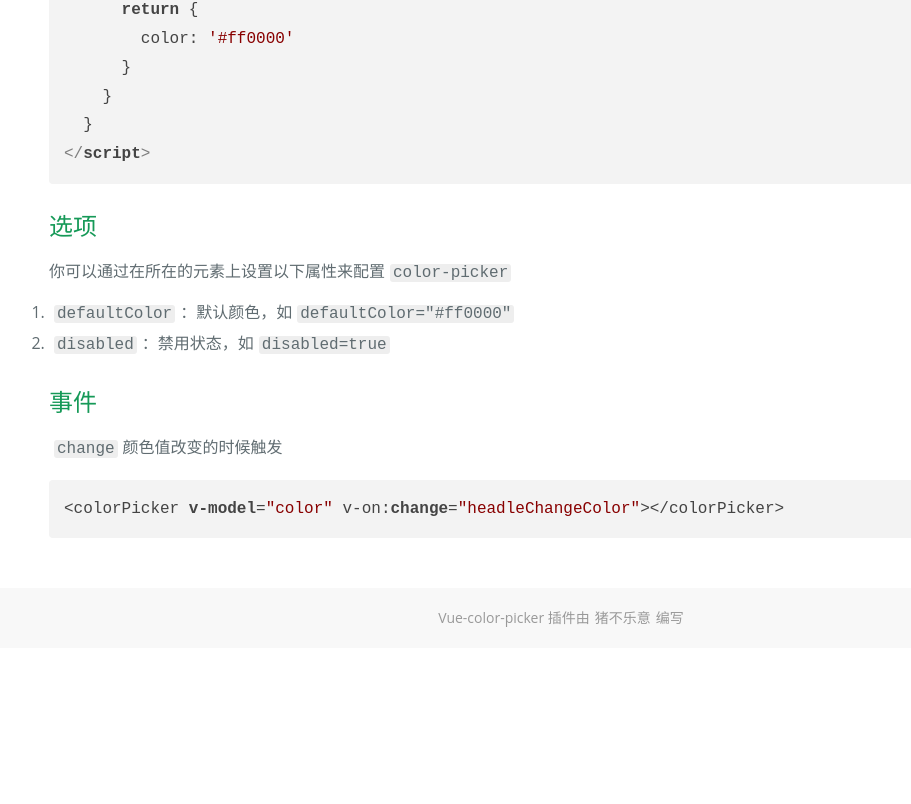
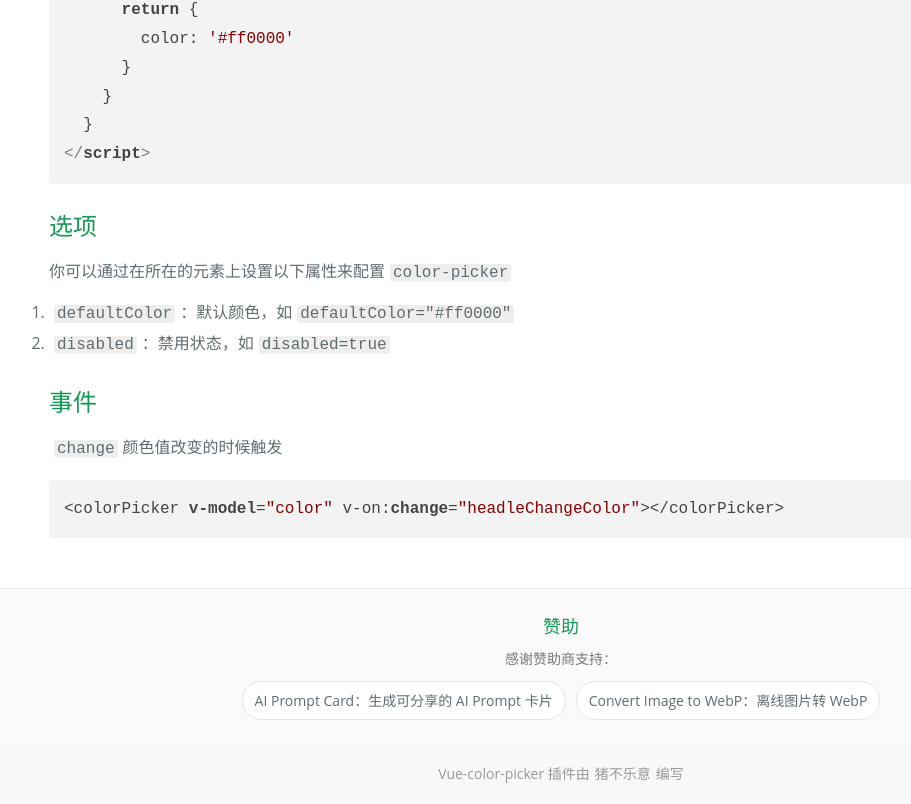
Before and after one commit to zuley/vue-color-picker, a Vue app: page / in a window 1280 px wide. Shown: the part 1274-2078 px from the top of the page, without its empty margins (79-990 px from the left). Before the commit the page ends 1922 px from the top, so only its background shows below. Built offline with nearby package versions, Linux system fonts and the light colour scheme.

Commit message:
Refactor code structure for improved readability and maintainability

```diff
--- a/examples/App.vue
+++ b/examples/App.vue
@@ -48,6 +48,16 @@ Vue.use(vcolorpicker)
 <pre>&lt;colorPicker v-model=&quot;color&quot; v-on:change=&quot;headleChangeColor&quot;&gt;&lt;/colorPicker&gt;
 </pre>
     </main>
+    <section class="page-sponsor" aria-label="赞助">
+      <div class="page-sponsor__inner">
+        <h2>赞助</h2>
+        <p>感谢赞助商支持：</p>
+        <div class="page-sponsor__links">
+          <a href="https://aipromptcard.app" target="_blank" rel="noopener noreferrer">AI Prompt Card：生成可分享的 AI Prompt 卡片</a>
+          <a href="https://convertimagetowebp.app" target="_blank" rel="noopener noreferrer">Convert Image to WebP：离线图片转 WebP</a>
+        </div>
+      </div>
+    </section>
     <footer class="page-footer">Vue-color-picker 插件由<a href="http://www.rxshc.com/" target="_blank">猪不乐意</a>编写</footer>
   </div>
 </template>
--- a/examples/assets/main.scss
+++ b/examples/assets/main.scss
@@ -68,6 +68,47 @@ h1,h2,h3,h4,h5,h6{ font-weight: normal; margin: 0; padding: 0px; }
   }
 }
 
+.page-sponsor{
+  padding: 24px 0;
+  background: #fafafa;
+  border-top: 1px solid #eee;
+  .page-sponsor__inner{
+    max-width: 1024px;
+    margin: 0 auto;
+    padding: 0 30px;
+    text-align: center;
+  }
+  h2{
+    margin: 0 0 8px;
+    font-size: 18px;
+    color: #159957;
+  }
+  p{
+    margin: 0 0 12px;
+    font-size: 14px;
+    color: #777;
+  }
+  .page-sponsor__links{
+    display: flex;
+    flex-wrap: wrap;
+    justify-content: center;
+    gap: 10px;
+  }
+  a{
+    padding: 8px 12px;
+    font-size: 14px;
+    color: #606c71;
+    background: #fff;
+    border: 1px solid #e5e5e5;
+    border-radius: 999px;
+    transition: all .2s ease;
+  }
+  a:hover{
+    color: #159957;
+    border-color: #159957;
+  }
+}
+
 .page-footer{
   text-align: center;
   line-height: 60px;
```
Also changed, not shown: 1 other file (tests, documents, lock files or other folders).
